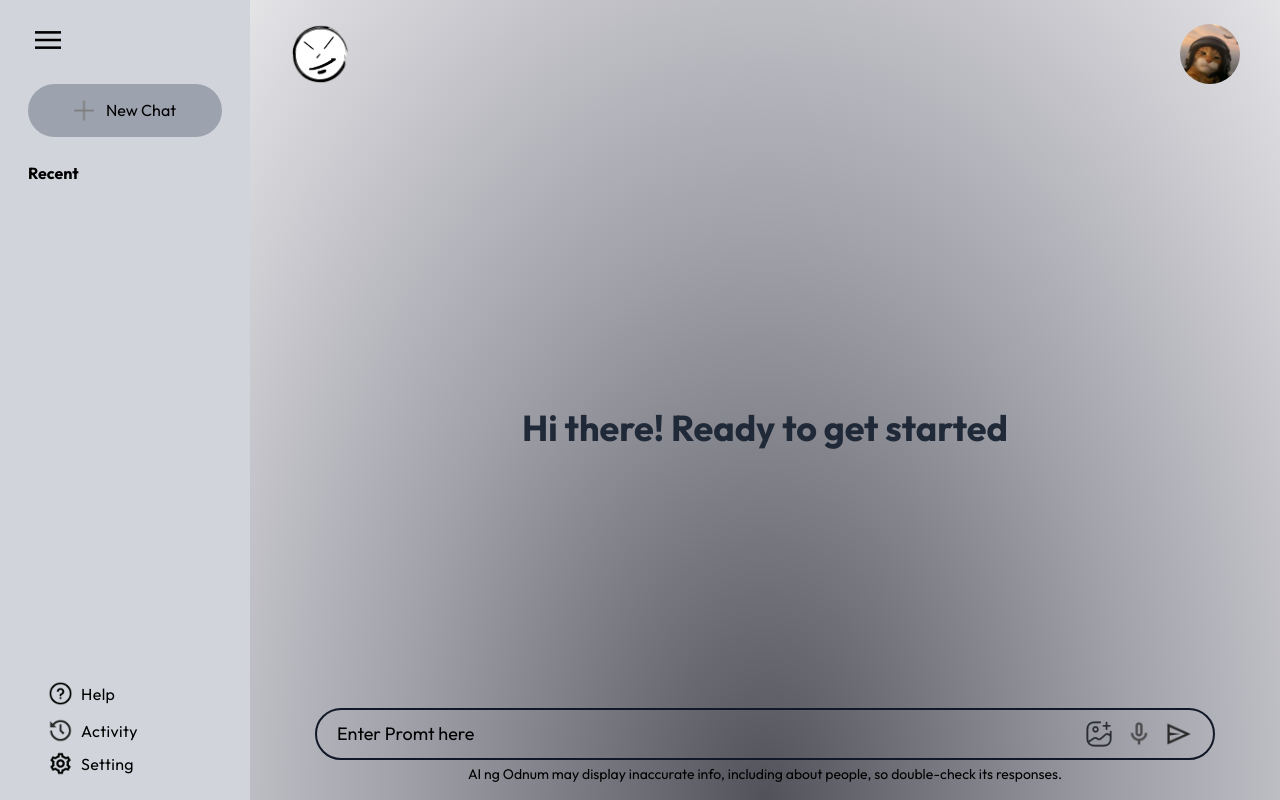
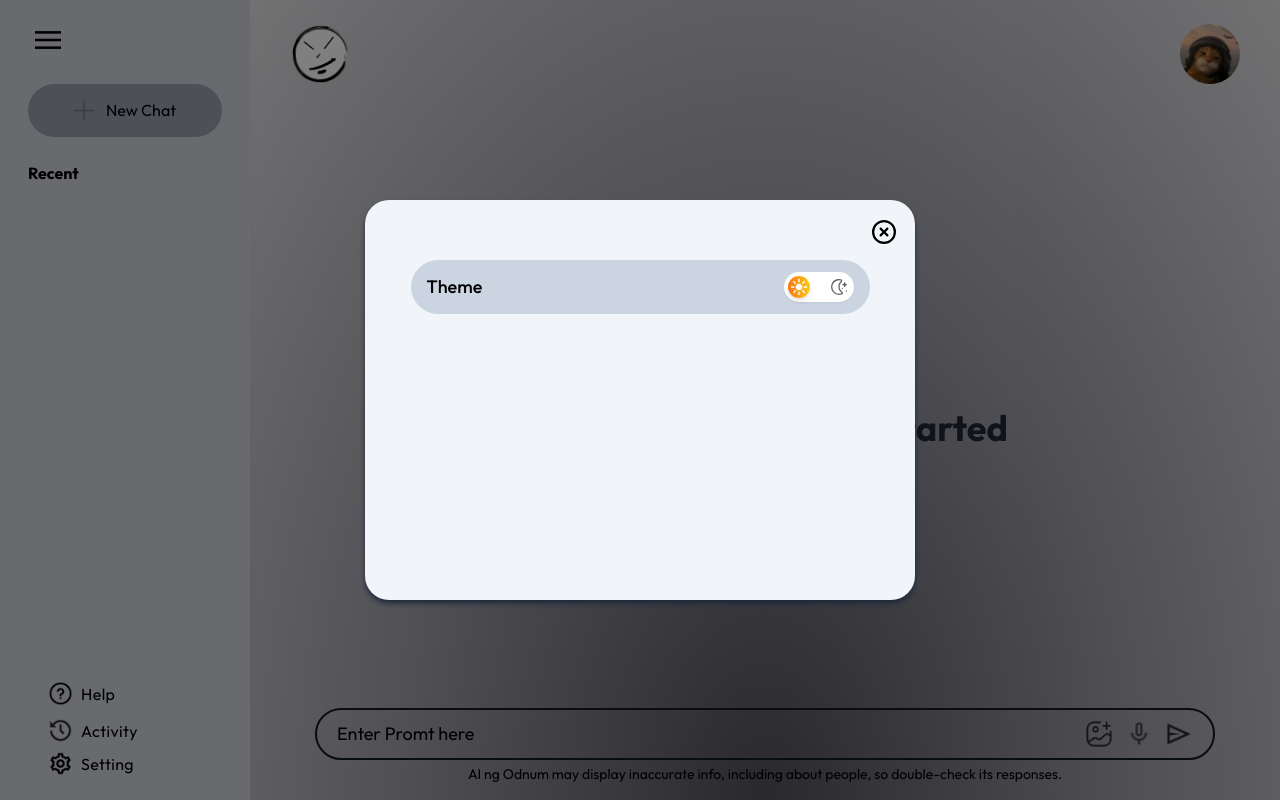
Before and after one commit to Andoyyy-rakon/Ai-nang-Odnum, a React (Vite) app: page / in a window 1280 px wide. Both pictures are taken after a click on the element "Setting". Built offline with nearby package versions, Linux system fonts and the light colour scheme; a web font is replaced by a local one.

Commit message:
Settings

```diff
--- a/src/App.jsx
+++ b/src/App.jsx
@@ -12,6 +12,7 @@ export default function App() {
   const [history,sethistory] = useState([])
   const [promt,setpromt] = useState("")
   const [messsage,setmessage] = useState([])
+  const [darkmode,setdarkmode] = useState(false)
 
 
 
--- a/src/sections/Sidebar.jsx
+++ b/src/sections/Sidebar.jsx
@@ -35,6 +35,7 @@ const Sidebar = ({setpromt}) => {
     const [scrlbar,setscrlbar]=useState(false)
     const [expand,setexpand] = useState(null)
     const [wexpand,wsetexpand]=useState(false)
+    const [showsettings,setshowsettings]=useState(false)
 
 
 
@@ -133,7 +134,7 @@ const Sidebar = ({setpromt}) => {
                 {!toggle && <p className="text-md tracking-wide">Activity</p>}
                 </div>
             </Link>
-            <div className="flex  gap-2 items-center cursor-pointer hover:bg-gray-400 py-1 px-5 transition-all duration-300 rounded-3xl">
+            <div className="flex  gap-2 items-center cursor-pointer hover:bg-gray-400 py-1 px-5 transition-all duration-300 rounded-3xl" onClick={()=>setshowsettings(true)}>
                 <img src={assets.setting_icon} alt="" width={25} height={25} />
                 {!toggle && <p className="text-md tracking-wide">Setting</p>}
 
@@ -192,6 +193,74 @@ const Sidebar = ({setpromt}) => {
     }
 
 
+    {showsettings&&
+        <>
+            <div className="fixed inset-0 bg-black z-40 bg-opacity-50 transition-opacity duration-300 cursor-pointer " onClick={()=>setshowsettings(false)}>
+            </div>
+
+            <div className={` overflow-auto scrollbar max-w-[550px] max-md:w-[90%] items-center z-50 m-auto transition-all duration-300  flex flex-col bg-slate-100 fixed inset-0 max-h-[50%] ${!scrlbar?"rounded-3xl":"rounded-l-3xl"} shadow-md shadow-slate-800 pt-10 p-5 pb-6`} >
+                <button className="absolute right-4 top-5" onClick={()=>setshowsettings(false)}>
+
+
+                    <FontAwesomeIcon icon="fa-regular fa-circle-xmark" className="text-2xl"/>
+                </button>
+
+                <div className="flex items-center justify-between w-[90%] mt-5   px-4 py-3 rounded-full bg-slate-300">
+
+                    <h1 className="font-s text-lg font-medium">Theme</h1>
+
+
+                    <label class="inline-flex items-center relative cursor-pointer">
+                    <input class=" peer hidden" id="toggle" type="checkbox"  />
+                    <div
+                        class="relative w-[70px] h-[30px] bg-white peer-checked:bg-zinc-500 rounded-full
+                        after:absolute after:content-[''] after:w-[22px] after:h-[22px]
+                        after:bg-gradient-to-r from-orange-500 to-yellow-400
+                        peer-checked:after:from-zinc-900 peer-checked:after:to-zinc-900
+                        after:rounded-full after:top-[4px] after:left-[4px]
+                        active:after:w-[28px] peer-checked:after:left-[70px] peer-checked:after:translate-x-[-100%]
+                        shadow-sm duration-300 after:duration-300 after:shadow-md"
+                    ></div>
+
+
+                    <svg
+                        viewBox="0 0 24 24"
+                        class="fill-white peer-checked:opacity-60 absolute w-4 h-4 left-[7px]"
+                    >
+                        <path
+                        d="M12,17c-2.76,0-5-2.24-5-5s2.24-5,5-5,5,2.24,5,5-2.24,5-5,5ZM13,0h-2V5h2V0Zm0,19h-2v5h2v-5ZM5,11H0v2H5v-2Zm19,0h-5v2h5v-2Zm-2.81-6.78l-1.41-1.41-3.54,3.54,1.41,1.41,3.54-3.54ZM7.76,17.66l-1.41-1.41-3.54,3.54,1.41,1.41,3.54-3.54Zm0-11.31l-3.54-3.54-1.41,1.41,3.54,3.54,1.41-1.41Zm13.44,13.44l-3.54-3.54-1.41,1.41,3.54,3.54,1.41-1.41Z"
+                        ></path>
+                    </svg>
+
+
+                    <svg
+                        viewBox="0 0 24 24"
+                        class="fill-black opacity-60 peer-checked:opacity-70 peer-checked:fill-white absolute w-4 h-4 right-[7px]"
+                    >
+                        <path
+                        d="M12.009,24A12.067,12.067,0,0,1,.075,10.725,12.121,12.121,0,0,1,10.1.152a13,13,0,0,1,5.03.206,2.5,2.5,0,0,1,1.8,1.8,2.47,2.47,0,0,1-.7,2.425c-4.559,4.168-4.165,10.645.807,14.412h0a2.5,2.5,0,0,1-.7,4.319A13.875,13.875,0,0,1,12.009,24Zm.074-22a10.776,10.776,0,0,0-1.675.127,10.1,10.1,0,0,0-8.344,8.8A9.928,9.928,0,0,0,4.581,18.7a10.473,10.473,0,0,0,11.093,2.734.5.5,0,0,0,.138-.856h0C9.883,16.1,9.417,8.087,14.865,3.124a.459.459,0,0,0,.127-.465.491.491,0,0,0-.356-.362A10.68,10.68,0,0,0,12.083,2ZM20.5,12a1,1,0,0,1-.97-.757l-.358-1.43L17.74,9.428a1,1,0,0,1,.035-1.94l1.4-.325.351-1.406a1,1,0,0,1,1.94,0l.355,1.418,1.418.355a1,1,0,0,1,0,1.94l-1.418.355-.355,1.418A1,1,0,0,1,20.5,12ZM16,14a1,1,0,0,0,2,0A1,1,0,0,0,16,14Zm6,4a1,1,0,0,0,2,0A1,1,0,0,0,22,18Z"
+                        ></path>
+                    </svg>
+                    </label>
+
+
+
+
+                </div>
+
+
+
+
+
+
+            </div>
+
+
+        </>
+
+    }
+
+
     </>
 
 
```
